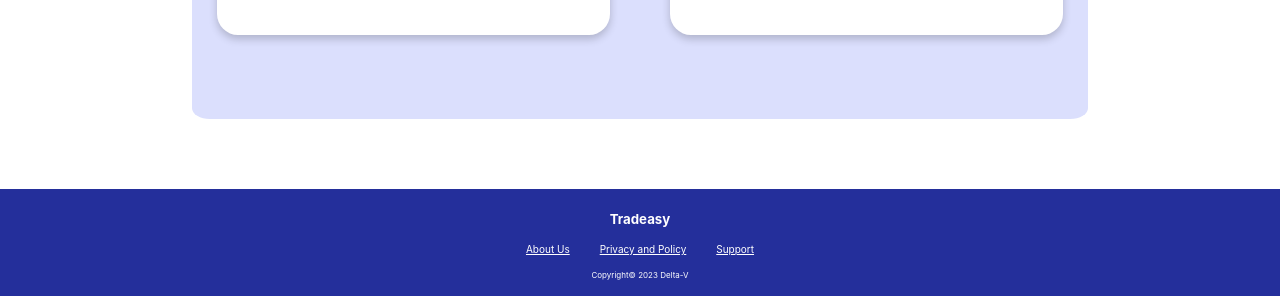
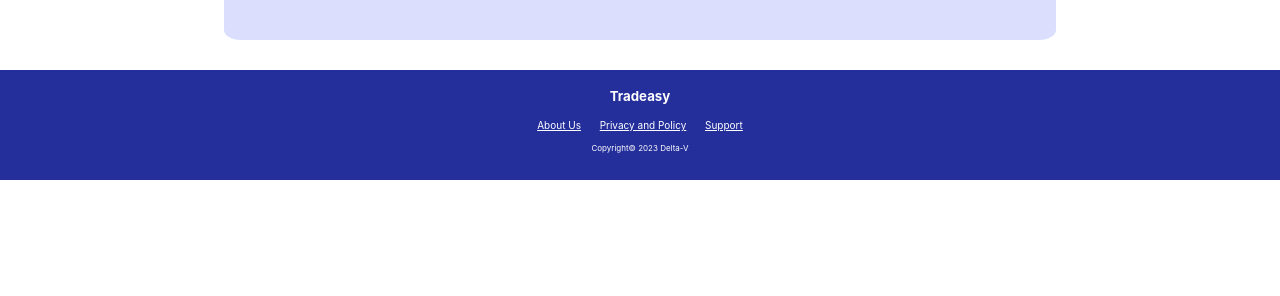
Before and after one commit to MrSilent2001/Sales-And-Inventory-Management-System, a React (Create React App) app: page / in a window 1280 px wide. Shown: the part 561-857 px from the top of the page. After the commit the page ends 800 px from the top, so only its background shows below. Built offline with nearby package versions, Linux system fonts and the light colour scheme.

Commit message:
Inventory Landing Page Created

```diff
--- a/src/layout/footer/footer.css
+++ b/src/layout/footer/footer.css
@@ -13,23 +13,23 @@
     color: white;
     font-family: Inter;
     margin: 0;
-    padding: 22px 0 10px 0;
+    padding: 1.375em 0 0.625em 0;
 }
 
 .footerLinks{
-    padding-bottom: -20px;
+    padding-bottom: -1.25em;
 }
 
 .footerLinks a{
     color: white;
     font-family: Inter;
-    font-size: 10px;
-    padding: 25px 15px 0px 15px;
+    font-size: 0.625em;
+    padding: 1.563em 0.938em 0px 0.938em;
 }
 
 .copyright p{
     color: white;
     font-family: Inter;
-    font-size: 8px;
-    padding: 5px 0 0 0;
+    font-size: 0.5em;
+    padding: 0.313em 0 0 0;
 }
--- a/src/pages/inventory landing page/inventoryLanding.css
+++ b/src/pages/inventory landing page/inventoryLanding.css
@@ -3,12 +3,13 @@
     height: 100%;
     display: flex;
     justify-content: center;
-    padding: 70px 0;
+    padding: 4.375em 0;
+    margin: -2.5em 0 -2.5em 0;
 }
 
 .inventoryLandingInner{
-    width: 70%;
-    height: 34.625em;
+    width: 65%;
+    height: 32.2em;
     background-color: #DBDFFD;
     border-radius: 2%;
     display: flex;
@@ -23,8 +24,8 @@
 }
 
 .landingCard{
-    padding: 0 30px;
-    margin: 0 0 50px 0;
+    padding: 0 1.875em;
+    margin: 0 0 3.125em 0;
 }
 
 .secondCardRow{
```
